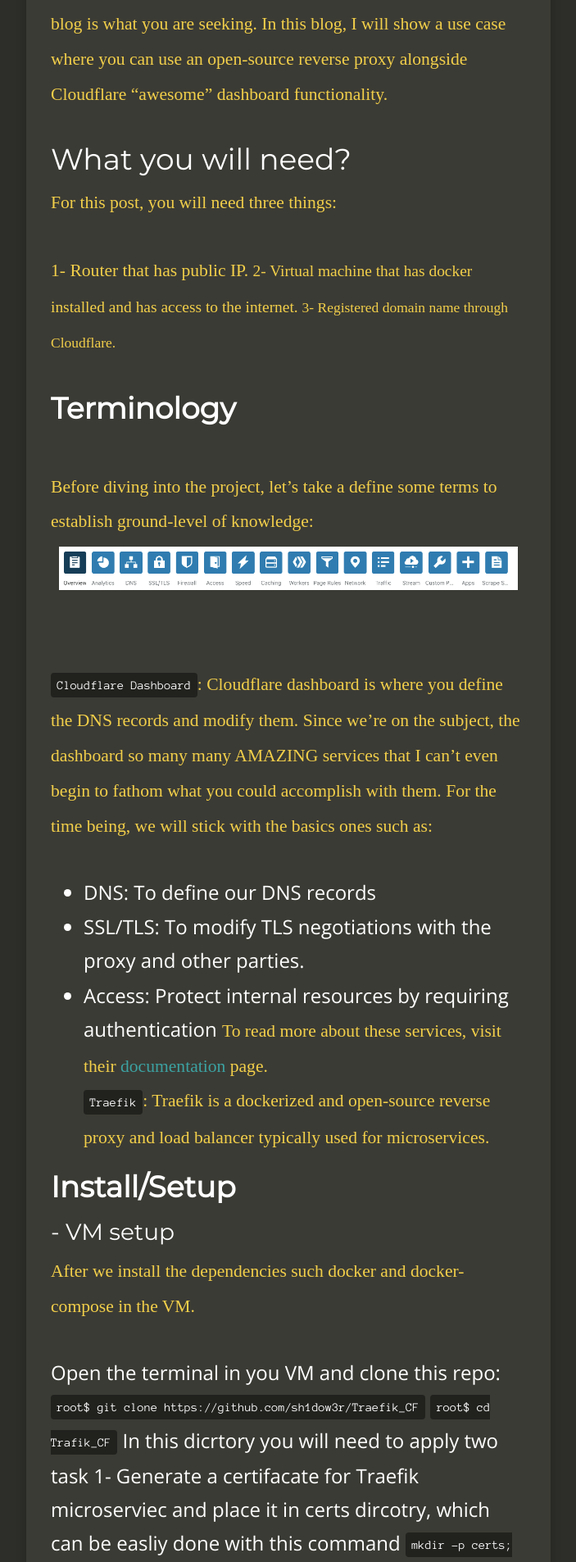
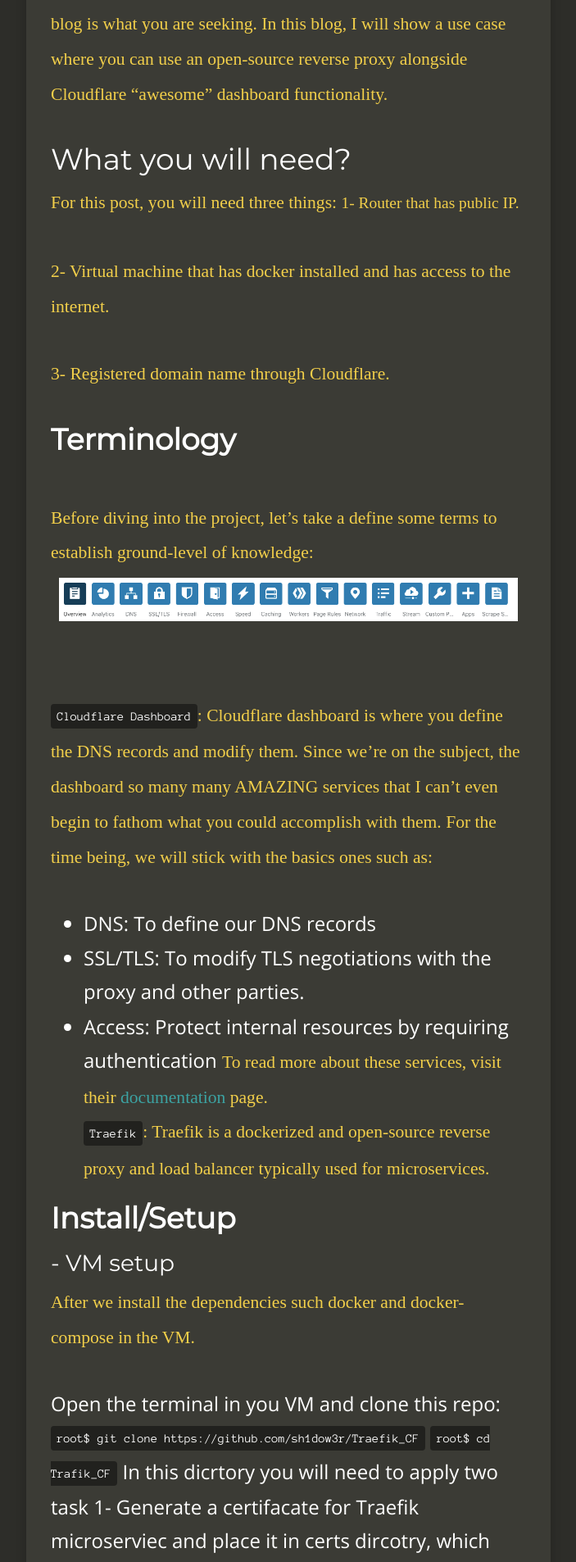
Before and after one commit to sh1dow3r/layer0, a Jekyll site: the page built from _posts/2020-11-22-Securing_HomeLab_Access.md, in a window 1280 px wide. Shown: the part 446-2352 px from the top of the page at 82% size, without its empty margins (288-991 px from the left). Built offline with Jekyll 4.4.1, drawn with Linux system fonts in a browser that asks for light colours; nearby versions of some CDN libraries; comment, search, counter and statistics services are not loaded.

Commit message:
fixing color

```diff
--- a/_posts/2020-11-22-Securing_HomeLab_Access.md
+++ b/_posts/2020-11-22-Securing_HomeLab_Access.md
@@ -13,11 +13,12 @@ If you have wonder if there is a way to access your web console of your homelab
 ## What you will need?
 <span style="color: #f2cf4a; font-family: Babas; font-size: 0.9em;">
 For this post, you will need three things:
+<span style="color: #f2cf4a; font-family: Babas; font-size: 0.9em;">
+1- Router that has public IP.
 
 <span style="color: #f2cf4a; font-family: Babas; font-size: 0.9em;">
-1- Router that has public IP.
-<span style="color: #f2cf4a; font-family: Babas; font-size: 0.9em;">
 2- Virtual machine that has docker installed and has access to the internet.
+
 <span style="color: #f2cf4a; font-family: Babas; font-size: 0.9em;">
 3- Registered domain name through Cloudflare.
 </span>
```
